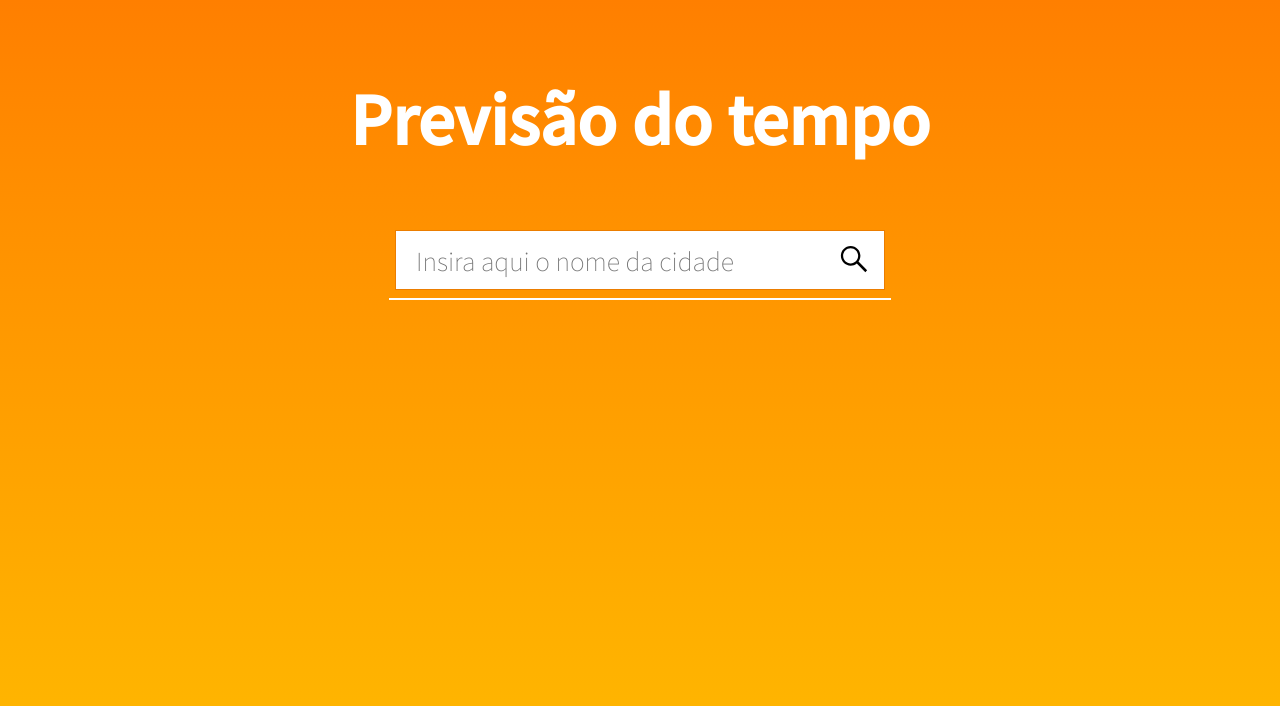
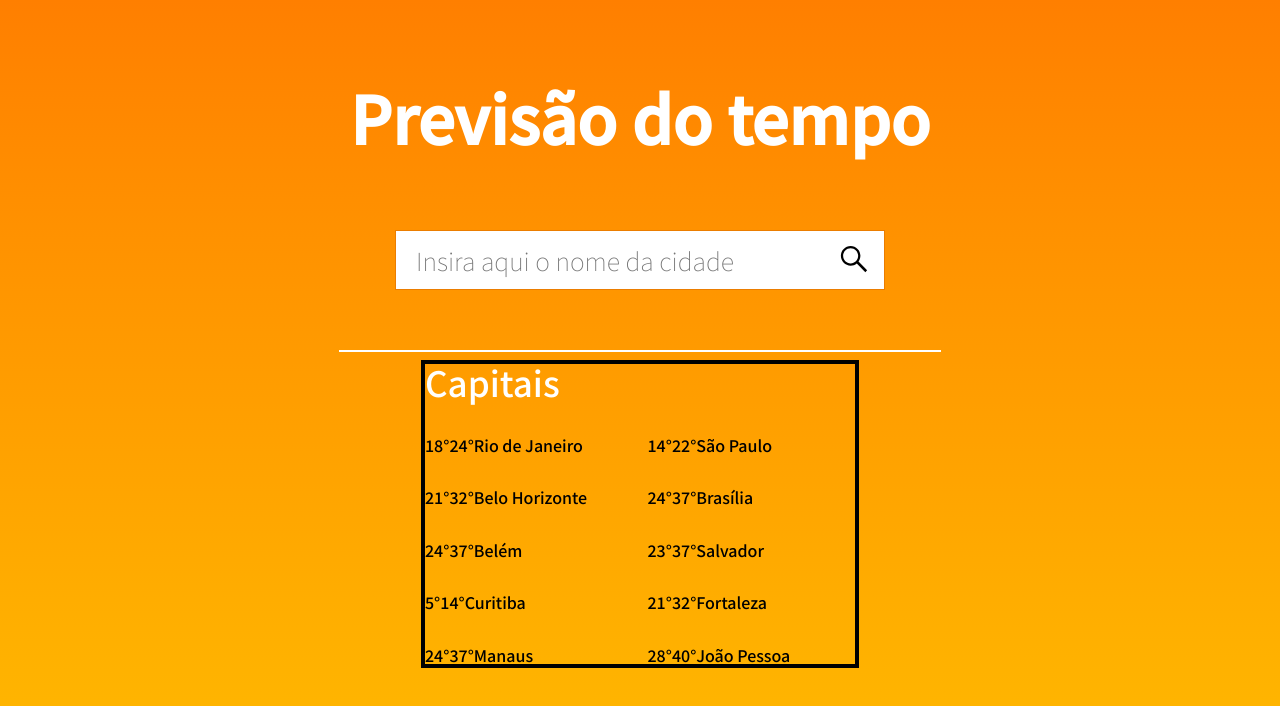
Before and after one commit to diazevedo/1STi-desafio-frontend, a React (Create React App) app: page / in a window 1280 px wide. Shown: the top 706 px of the page. Built offline with nearby package versions, Linux system fonts and the light colour scheme.

Commit message:
Saving current stage

```diff
--- a/src/components/DivideSectionSti/styles.css
+++ b/src/components/DivideSectionSti/styles.css
@@ -1,5 +1,6 @@
 .section-division-sti {
   color: var(--color-first);
-  width: 500px;
+  width: 600px;
   border: var(--color-first) .5px solid;
+  margin-top: 60px;
 }
--- a/src/components/FormSearchCitySti/styles.css
+++ b/src/components/FormSearchCitySti/styles.css
@@ -14,12 +14,12 @@
 .form-city-sti .input-text-sti {
   width: 100%;
   height: 100%;
+  color: #737373;
   box-sizing: border-box;
   font-weight: 100;
   font-family: 'Noto Sans JP', serif;
   font-size: var(--size-mid-big);
   transition: .25s ease-in-out;
-  color: #737373;
   padding-left: var(--spacing-mid);
 }
 
@@ -27,6 +27,6 @@
   position: absolute;
   height: 50px;
   top: 50%;
+  right: var(--spacing-smaller);
   transform: translateY(-50%);
-  right: var(--spacing-smaller);
 }
--- /dev/null
+++ b/src/components/ListSti/index.js
@@ -0,0 +1,17 @@
+import React from "react"
+import "./styles.css"
+
+const ListSti = ({ min, max, cityName }) => (
+    <ul className="list-sti">
+      <li>{ min }</li>
+      <li>{ max }</li>
+      <li>{ cityName }</li>
+    </ul>
+)
+/*
+cities.map(({min, max, cityName}) => (
+        <li>{ min }</li>
+        <li>{ max }</li>
+        <li>{ cityName }</li>
+      )*/
+export default ListSti
--- /dev/null
+++ b/src/components/ListSti/styles.css
@@ -0,0 +1,3 @@
+.list-sti li{
+  display: inline;
+}
--- /dev/null
+++ b/src/components/SectionCitieSti/index.js
@@ -0,0 +1,75 @@
+import React from "react"
+import SubtitleSti from "../SubtitleSti"
+import ListSti from "../ListSti"
+
+import "./styles.css"
+
+const cities = [
+  {
+    cityName: 'Rio de Janeiro',
+    min: "18°",
+    max: "24°"
+  },
+  {
+    cityName: 'São Paulo',
+    min: "14°",
+    max: "22°"
+  },
+  {
+    cityName: 'Belo Horizonte',
+    min: "21°",
+    max: "32°"
+  },
+  {
+    cityName: 'Brasília',
+    min: "24°",
+    max: "37°"
+  },
+  {
+    cityName: 'Belém',
+    min: "24°",
+    max: "37°"
+  },
+  {
+    cityName: 'Salvador',
+    min: "23°",
+    max: "37°"
+  },
+  {
+    cityName: 'Curitiba',
+    min: "5°",
+    max: "14°"
+  },
+  {
+    cityName: 'Fortaleza',
+    min: "21°",
+    max: "32°"
+  },
+  {
+    cityName: 'Manaus',
+    min: "24°",
+    max: "37°"
+  },
+  {
+    cityName: 'João Pessoa',
+    min: "28°",
+    max: "40°"
+  }
+]
+
+const SectionCitieSti = () => (
+  <section className="section-cities-sti">
+    <div className="container">
+      <SubtitleSti />
+      {cities.map(({min, max, cityName}) => (
+        <ListSti
+          min={min}
+          max={max}
+          cityName={cityName}
+        />
+      ))}
+    </div>
+  </section>
+)
+
+export default SectionCitieSti
--- /dev/null
+++ b/src/components/SectionCitieSti/styles.css
@@ -0,0 +1,25 @@
+.section-cities-sti {
+  display: flex;
+  justify-content: center;
+}
+
+.section-cities-sti .container {
+  width: 430px;
+  height: 300px;
+  border: black 4px solid;
+  display: grid;
+  grid-template-rows: repeat(6, 1fr);
+  grid-template-columns: 1fr 1fr;
+  grid-gap: var(--spacing-small);
+}
+
+.section-cities-sti .subtitle-sti {
+  grid-column: span 2;
+}
+
+.section-cities-sti .list-sti {
+  margin-top: var(--spacing-mid);
+  font-family: 'Noto Sans JP', sans-serif;
+  font-weight: 500;
+  padding-right: var(--spacing-smaller);
+}
--- /dev/null
+++ b/src/components/SubtitleSti/index.js
@@ -0,0 +1,8 @@
+import React from "react"
+import "./styles.css"
+
+const SubtitleSti = () => (
+  <h2 className="subtitle-sti">Capitais</h2>
+)
+
+export default SubtitleSti
--- /dev/null
+++ b/src/components/SubtitleSti/styles.css
@@ -0,0 +1,6 @@
+.subtitle-sti {
+  font-size: var(--size-bigger);
+  font-weight: 500;
+  font-family: 'Noto Sans JP', sans-serif;
+  color: var(--color-first);
+}
--- a/src/components/app/App.js
+++ b/src/components/app/App.js
@@ -2,6 +2,7 @@ import React from 'react'
 import HeaderSti from '../HeaderSti'
 import FormSearchCitySti from '../FormSearchCitySti'
 import DivisionSti from '../DivideSectionSti';
+import SectionCitieSti from "../SectionCitieSti"
 
 
 const App = () => (
@@ -9,6 +10,7 @@ const App = () => (
     <HeaderSti />
     <FormSearchCitySti />
     <DivisionSti />
+    <SectionCitieSti />
   </>
 )
 
```
